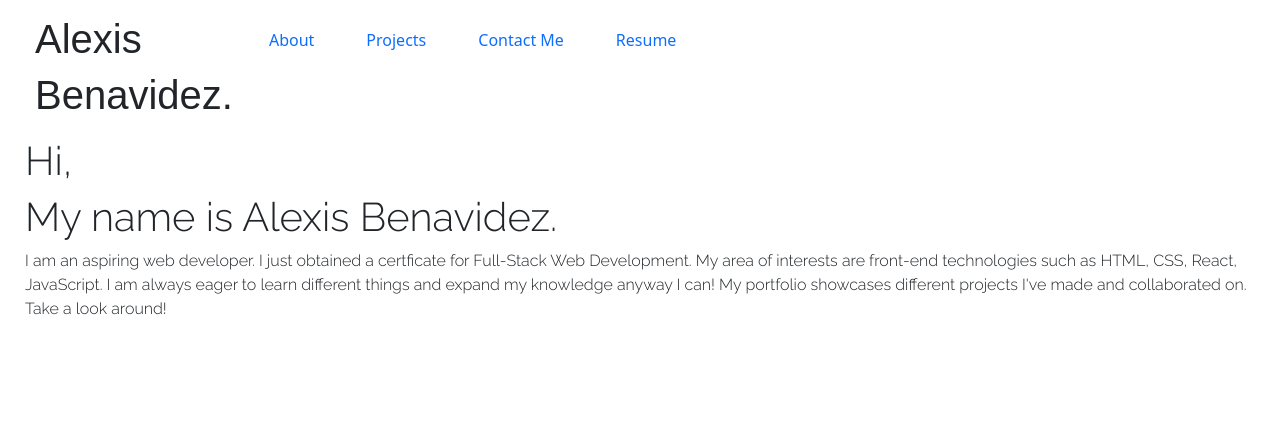
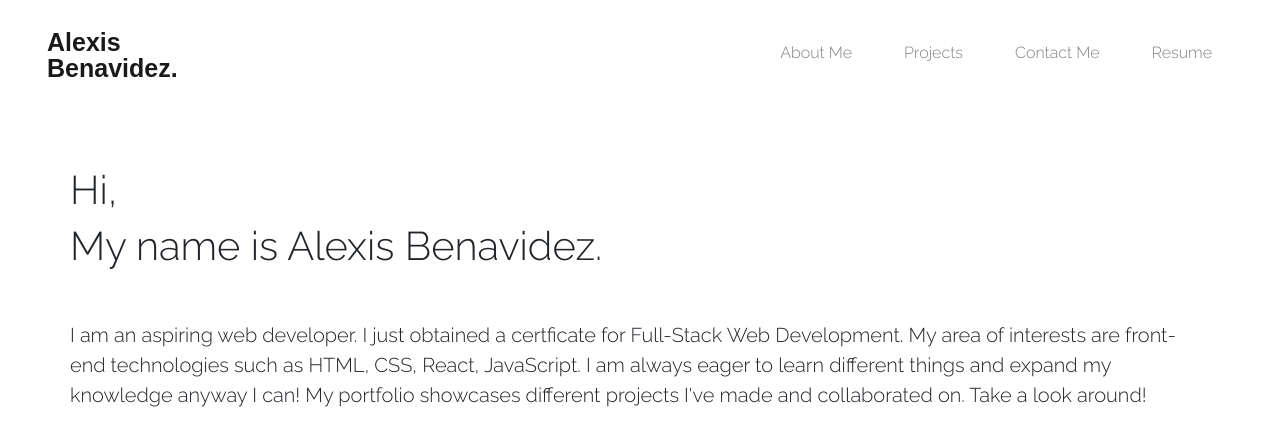
Before and after one commit to alexisbenavidez99/portfolio-2.0, a React (Create React App) app in the folder portfolio-2.0/: page / in a window 1280 px wide. Shown: the top 446 px of the page. Built offline with nearby package versions, Linux system fonts and the light colour scheme; a web font is replaced by a local one.

Commit message:
changed design of navbar and about section

```diff
--- a/portfolio-2.0/src/App.css
+++ b/portfolio-2.0/src/App.css
@@ -2,13 +2,35 @@
     margin: 5px;
 }
 
-p {
-    font-family: "Raleway", sans-serif, serif;
+ul {
+    padding-bottom: 20px;
 }
 
-.nav-header {
+.nav-link {
+    font-family: "Raleway", sans-serif, serif;
+    color: gray;
+}
+
+.nav-link:hover {
+    color: black;
+}
+
+.about {
+    margin: 50px;
+}
+
+.about-section {
+    font-family: "Raleway", sans-serif, serif;
+    font-size: 20px;
+    margin-top: 50px;
+}
+
+.name-icon {
     font-family: "Gloock", sans-serif, serif;
     justify-content: flex-start;
+    font-weight: bolder;
+    font-size: 25px;
+    line-height: 40%;
 }
 
 .about-header {
--- a/portfolio-2.0/src/components/NavTabs.js
+++ b/portfolio-2.0/src/components/NavTabs.js
@@ -3,17 +3,19 @@ import React from 'react';
 export default function NavTabs({ currentPage, handlePageChange }) {
     return (
         <div>
-            <ul className="nav">
-            <div className="nav-header">
-            <h1>Alexis</h1>
-            <h1>Benavidez.</h1>
-            </div>
+            <nav className="navbar bg-body">
+                <div className="container-fluid">
+                    <a className="navbar-brand" href="#about-me">
+                        <p className="name-icon">Alexis</p>
+                        <p className="name-icon">Benavidez.</p>
+                    </a>
+                    <ul className="nav justify-content-end">
                         <li className="nav-item">
                             <a
-                        className={currentPage === 'Home' ? 'nav-link active' : 'nav-link'}
+                                className={currentPage === 'About Me' ? 'nav-link active' : 'nav-link'}
                                 href="#about-me"
-                        onClick={() => handlePageChange('About')}
-                    >About
+                                onClick={() => handlePageChange('About Me')}
+                            >About Me
                             </a>
                         </li>
                         <li className="nav-item">
@@ -42,5 +44,7 @@ export default function NavTabs({ currentPage, handlePageChange }) {
                         </li>
                     </ul>
                 </div>
+            </nav>
+        </div>
     )
 }
--- a/portfolio-2.0/src/components/pages/About.js
+++ b/portfolio-2.0/src/components/pages/About.js
@@ -2,13 +2,13 @@ import React from 'react';
 
 export default function About() {
     return (
-        <div>
+        <div className="about">
             <h1 className="about-header">Hi,</h1>
             <h1 className="about-header">My name is Alexis Benavidez.</h1>
-            <p>
-            I am an aspiring web developer. I just obtained a certficate for Full-Stack Web Development. My area of interests are front-end technologies such as HTML, CSS, React, JavaScript.
-            I am always eager to learn different things and expand my knowledge anyway I can! My portfolio showcases different projects I've made and collaborated on.
-            Take a look around!
+            <p className="about-section">
+                I am an aspiring web developer. I just obtained a certficate for Full-Stack Web Development. My area of interests are front-end technologies such as HTML, CSS, React, JavaScript.
+                I am always eager to learn different things and expand my knowledge anyway I can! My portfolio showcases different projects I've made and collaborated on.
+                Take a look around!
             </p>
         </div>
     )
```
Lines whose indentation alone changed are shown as unchanged.
